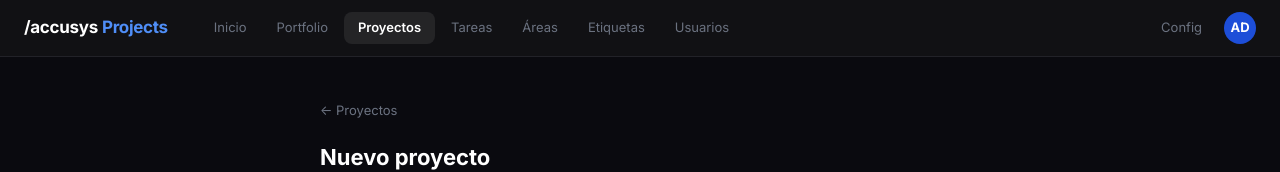
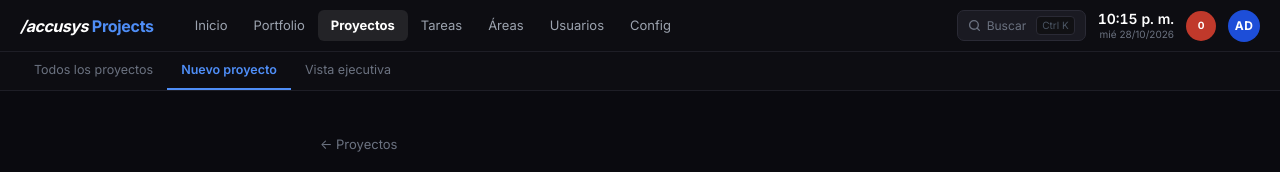
Before and after one commit to DIDI101082/CyberFlow, a Next.js app: page /projects/new in a window 1280 px wide. Shown: the top 172 px of the page. Built offline with nearby package versions, Linux system fonts and the light colour scheme; no server answers; the database is empty.

Commit message:
Add files via upload

```diff
--- a/src/components/layout/Navbar.tsx
+++ b/src/components/layout/Navbar.tsx
@@ -3,17 +3,83 @@
 import Link from 'next/link'
 import { usePathname, useRouter } from 'next/navigation'
 import { supabase } from '@/lib/supabase'
-import { useState } from 'react'
+import { useState, useEffect } from 'react'
 
+// Tabs principales con sus subtabs
 const navItems = [
-  { href: '/dashboard',  label: 'Inicio' },
-  { href: '/portfolio',  label: 'Portfolio' },
-  { href: '/projects',   label: 'Proyectos' },
-  { href: '/tasks',      label: 'Tareas' },
-  { href: '/areas',      label: 'Áreas' },
-  { href: '/tags',       label: 'Etiquetas' },
-  { href: '/users',      label: 'Usuarios' },
+  {
+    href: '/dashboard',
+    label: 'Inicio',
+    subtabs: [],
+  },
+  {
+    href: '/portfolio',
+    label: 'Portfolio',
+    subtabs: [],
+  },
+  {
+    href: '/projects',
+    label: 'Proyectos',
+    subtabs: [
+      { href: '/projects',          label: 'Todos los proyectos' },
+      { href: '/projects/new',      label: 'Nuevo proyecto' },
+      { href: '/portfolio',         label: 'Vista ejecutiva' },
+    ],
+  },
+  {
+    href: '/tasks',
+    label: 'Tareas',
+    subtabs: [
+      { href: '/tasks',             label: 'Mis tareas' },
+    ],
+  },
+  {
+    href: '/areas',
+    label: 'Áreas',
+    subtabs: [
+      { href: '/areas',             label: 'Gestión de áreas' },
+    ],
+  },
+  {
+    href: '/users',
+    label: 'Usuarios',
+    subtabs: [
+      { href: '/users',             label: 'Equipo' },
+    ],
+  },
+  {
+    href: '/tags',
+    label: 'Config',
+    subtabs: [
+      { href: '/tags',              label: 'Etiquetas' },
+      { href: '/settings',          label: 'Configuración' },
+    ],
+  },
 ]
+
+function Clock() {
+  const [time, setTime] = useState('')
+  const [dateStr, setDateStr] = useState('')
+
+  useEffect(() => {
+    const update = () => {
+      const now = new Date()
+      setTime(now.toLocaleTimeString('es-AR', { hour: '2-digit', minute: '2-digit' }))
+      setDateStr(now.toLocaleDateString('es-AR', { weekday: 'short', day: '2-digit', month: '2-digit', year: 'numeric' })
+        .replace(',', ''))
+    }
+    update()
+    const t = setInterval(update, 10000)
+    return () => clearInterval(t)
+  }, [])
+
+  return (
+    <div style={{ textAlign: 'right', lineHeight: 1.2 }}>
+      <div style={{ color: 'white', fontSize: '14px', fontWeight: '600', fontVariantNumeric: 'tabular-nums' }}>{time}</div>
+      <div style={{ color: '#6b7280', fontSize: '10px' }}>{dateStr}</div>
+    </div>
+  )
+}
 
 export default function Navbar() {
   const pathname = usePathname()
@@ -25,86 +91,136 @@ export default function Navbar() {
     router.push('/login')
   }
 
-  const isActive = (href: string) =>
-    pathname === href || (href !== '/dashboard' && pathname.startsWith(href + '/'))
+  // Determina qué sección está activa
+  const activeSection = navItems.find(item =>
+    item.href === '/dashboard'
+      ? pathname === '/dashboard'
+      : pathname === item.href || pathname.startsWith(item.href + '/')
+  )
+
+  const subtabs = activeSection?.subtabs || []
+
+  const isMainActive = (item: typeof navItems[0]) =>
+    item.href === '/dashboard'
+      ? pathname === '/dashboard'
+      : pathname === item.href || pathname.startsWith(item.href + '/')
+
+  const isSubActive = (href: string) =>
+    pathname === href || (href !== '/projects' && href !== '/tasks' && href !== '/areas' && href !== '/users' && href !== '/tags' && pathname.startsWith(href + '/'))
 
   return (
     <header style={{
-      backgroundColor: '#111114',
-      borderBottom: '1px solid #222228',
+      backgroundColor: '#0d0d12',
+      borderBottom: subtabs.length > 0 ? 'none' : '1px solid #1e1e26',
       fontFamily: 'Inter, -apple-system, BlinkMacSystemFont, sans-serif',
       position: 'sticky',
       top: 0,
       zIndex: 100,
     }}>
+      {/* ── BARRA PRINCIPAL ── */}
       <div style={{
-        maxWidth: '1400px',
+        maxWidth: '1600px',
         margin: '0 auto',
-        padding: '0 24px',
+        padding: '0 20px',
         display: 'flex',
         alignItems: 'center',
-        height: '56px',
+        height: '52px',
         gap: '0',
+        borderBottom: '1px solid #1e1e26',
       }}>
         {/* Logo */}
-        <Link href="/dashboard" style={{ textDecoration: 'none', marginRight: '32px', display: 'flex', alignItems: 'center', gap: '4px', flexShrink: 0 }}>
-          <span style={{ color: 'white', fontSize: '17px', fontWeight: '700', letterSpacing: '-0.3px' }}>
+        <Link href="/dashboard" style={{ textDecoration: 'none', marginRight: '28px', display: 'flex', alignItems: 'center', gap: '0', flexShrink: 0 }}>
+          <span style={{ color: 'white', fontSize: '16px', fontWeight: '700', fontStyle: 'italic', letterSpacing: '-0.5px' }}>
             /accusys
           </span>
-          <span style={{ color: '#4f8ef7', fontSize: '17px', fontWeight: '700', letterSpacing: '-0.3px' }}>
-            {' '}Projects
+          <span style={{ color: '#4f8ef7', fontSize: '16px', fontWeight: '700', letterSpacing: '-0.3px', marginLeft: '4px' }}>
+            Projects
           </span>
         </Link>
 
-        {/* Nav tabs */}
-        <nav style={{ display: 'flex', alignItems: 'center', gap: '2px', flex: 1, overflowX: 'auto' }}>
-          {navItems.map(({ href, label }) => {
-            const active = isActive(href)
+        {/* Nav tabs principales */}
+        <nav style={{ display: 'flex', alignItems: 'center', flex: 1, overflowX: 'auto', gap: '0', scrollbarWidth: 'none' }}>
+          {navItems.map((item) => {
+            const active = isMainActive(item)
             return (
-              <Link key={href} href={href} style={{ textDecoration: 'none' }}>
+              <Link key={item.href} href={item.href} style={{ textDecoration: 'none', flexShrink: 0 }}>
                 <div style={{
-                  padding: '6px 14px',
-                  borderRadius: '8px',
+                  padding: '6px 13px',
+                  borderRadius: '6px',
                   fontSize: '13px',
-                  fontWeight: active ? '600' : '400',
-                  color: active ? 'white' : '#6b7280',
-                  backgroundColor: active ? 'rgba(255,255,255,0.08)' : 'transparent',
+                  fontWeight: active ? '700' : '400',
+                  color: active ? 'white' : '#9ca3af',
+                  backgroundColor: active ? 'rgba(255,255,255,0.09)' : 'transparent',
                   whiteSpace: 'nowrap',
                   cursor: 'pointer',
                   transition: 'color 0.15s, background-color 0.15s',
+                  letterSpacing: active ? '0' : '0',
                 }}>
-                  {label}
+                  {item.label}
                 </div>
               </Link>
             )
           })}
         </nav>
 
-        {/* Right side */}
-        <div style={{ display: 'flex', alignItems: 'center', gap: '12px', marginLeft: '16px', flexShrink: 0 }}>
-          <Link href="/settings" style={{ textDecoration: 'none' }}>
-            <div style={{ color: '#6b7280', fontSize: '13px', padding: '6px 10px', borderRadius: '8px', cursor: 'pointer' }}>
-              Config
+        {/* Right: Search + Clock + Notifications + Avatar */}
+        <div style={{ display: 'flex', alignItems: 'center', gap: '12px', marginLeft: '12px', flexShrink: 0 }}>
+
+          {/* Buscar */}
+          <div style={{ display: 'flex', alignItems: 'center', gap: '6px', backgroundColor: '#1a1a22', border: '1px solid #2a2a35', borderRadius: '7px', padding: '5px 10px', cursor: 'pointer' }}>
+            <svg width="13" height="13" viewBox="0 0 24 24" fill="none" stroke="#6b7280" strokeWidth="2.5" strokeLinecap="round" strokeLinejoin="round">
+              <circle cx="11" cy="11" r="8"/><line x1="21" y1="21" x2="16.65" y2="16.65"/>
+            </svg>
+            <span style={{ color: '#6b7280', fontSize: '12px' }}>Buscar</span>
+            <span style={{ color: '#4b5563', fontSize: '10px', backgroundColor: '#111114', border: '1px solid #2a2a35', borderRadius: '4px', padding: '1px 5px', marginLeft: '4px' }}>Ctrl K</span>
+          </div>
+
+          {/* Reloj */}
+          <Clock />
+
+          {/* Notificaciones */}
+          <div style={{ position: 'relative', cursor: 'pointer' }}>
+            <div style={{
+              width: '30px', height: '30px', borderRadius: '50%',
+              backgroundColor: '#c0392b',
+              display: 'flex', alignItems: 'center', justifyContent: 'center',
+              fontSize: '10px', fontWeight: '700', color: 'white',
+            }}>
+              0
             </div>
-          </Link>
+          </div>
+
+          {/* Avatar con dropdown */}
           <div style={{ position: 'relative' }}>
             <button
               onClick={() => setMenuOpen(o => !o)}
               style={{
                 width: '32px', height: '32px', borderRadius: '50%',
                 backgroundColor: '#1d4ed8', border: 'none', cursor: 'pointer',
-                color: 'white', fontSize: '13px', fontWeight: '700',
+                color: 'white', fontSize: '12px', fontWeight: '700',
                 display: 'flex', alignItems: 'center', justifyContent: 'center',
+                letterSpacing: '0.5px',
               }}
             >
               AD
             </button>
             {menuOpen && (
               <div style={{
-                position: 'absolute', right: 0, top: '40px', backgroundColor: '#1a1a1f',
-                border: '1px solid #2a2a30', borderRadius: '10px', padding: '6px',
-                minWidth: '140px', zIndex: 200,
+                position: 'absolute', right: 0, top: '40px', backgroundColor: '#16161e',
+                border: '1px solid #2a2a35', borderRadius: '10px', padding: '6px',
+                minWidth: '160px', zIndex: 200,
+                boxShadow: '0 8px 32px rgba(0,0,0,0.5)',
               }}>
+                <div style={{ padding: '8px 12px 6px', borderBottom: '1px solid #222228', marginBottom: '4px' }}>
+                  <p style={{ color: 'white', fontSize: '13px', fontWeight: '600', margin: '0 0 1px' }}>Alejandro D.</p>
+                  <p style={{ color: '#6b7280', fontSize: '11px', margin: 0 }}>Accusys Technology</p>
+                </div>
+                <Link href="/settings" style={{ textDecoration: 'none' }}>
+                  <div style={{ padding: '8px 12px', borderRadius: '7px', color: '#9ca3af', fontSize: '13px', cursor: 'pointer' }}
+                    onClick={() => setMenuOpen(false)}>
+                    Configuración
+                  </div>
+                </Link>
                 <button
                   onClick={handleLogout}
                   style={{
@@ -120,6 +236,51 @@ export default function Navbar() {
           </div>
         </div>
       </div>
+
+      {/* ── BARRA DE SUBTABS ── */}
+      {subtabs.length > 0 && (
+        <div style={{
+          backgroundColor: '#0d0d12',
+          borderBottom: '1px solid #1e1e26',
+          overflowX: 'auto',
+          scrollbarWidth: 'none',
+        }}>
+          <div style={{
+            maxWidth: '1600px',
+            margin: '0 auto',
+            padding: '0 20px',
+            display: 'flex',
+            alignItems: 'center',
+            gap: '0',
+            height: '38px',
+          }}>
+            {subtabs.map(sub => {
+              const active = isSubActive(sub.href)
+              return (
+                <Link key={sub.href} href={sub.href} style={{ textDecoration: 'none', flexShrink: 0 }}>
+                  <div style={{
+                    padding: '4px 14px',
+                    borderRadius: '6px',
+                    fontSize: '12.5px',
+                    fontWeight: active ? '600' : '400',
+                    color: active ? '#4f8ef7' : '#6b7280',
+                    borderBottom: active ? '2px solid #4f8ef7' : '2px solid transparent',
+                    borderRadius: '0',
+                    whiteSpace: 'nowrap',
+                    cursor: 'pointer',
+                    transition: 'color 0.15s',
+                    height: '38px',
+                    display: 'flex',
+                    alignItems: 'center',
+                  }}>
+                    {sub.label}
+                  </div>
+                </Link>
+              )
+            })}
+          </div>
+        </div>
+      )}
     </header>
   )
 }
```
